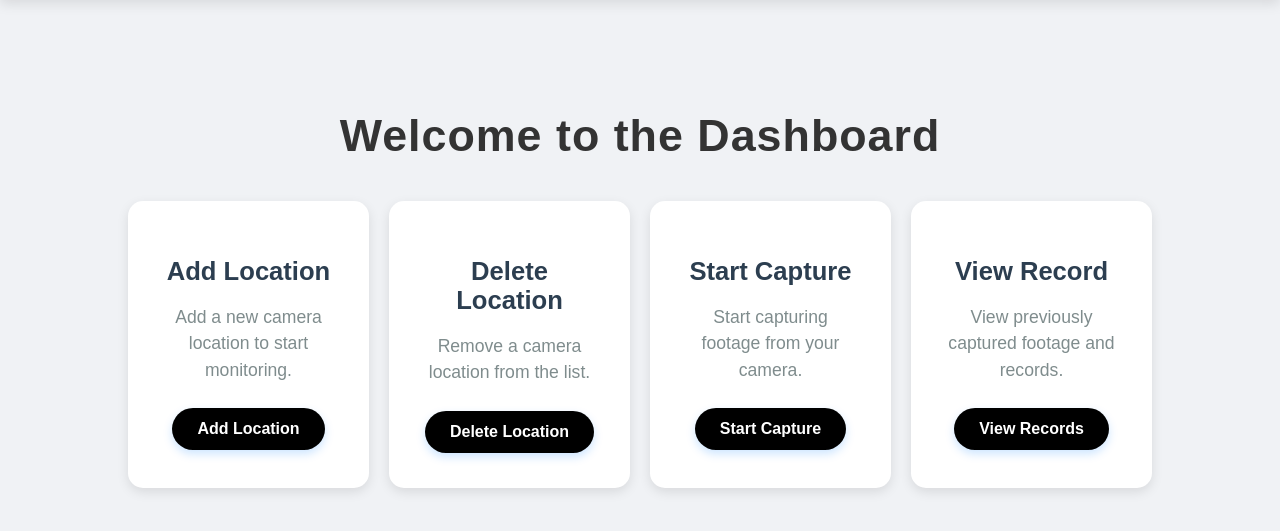
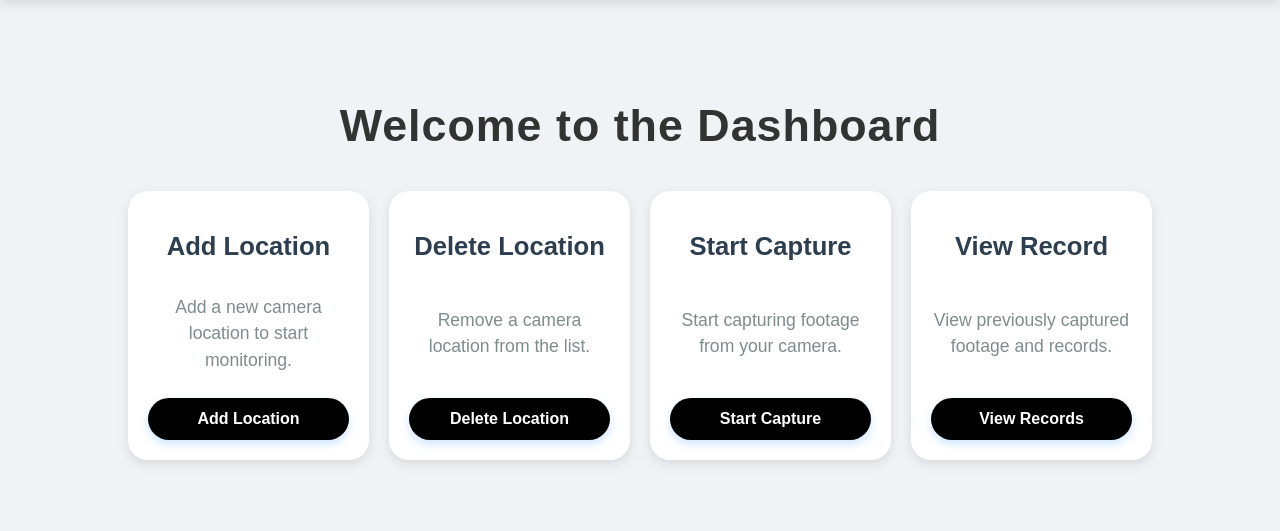
Before and after one commit to Raza-Baqir/FYP-Smart-Underage-Driver-Detector, a Flask app: page /dashboard in a window 1280 px wide. Shown: the part 146-677 px from the top of the page. Run offline with Flask 3, Linux system fonts and the light colour scheme; the visitor is signed in with stand-in values (Sample User, id 1); tables that the repository leaves empty hold one stand-in row (values such as "Sample post").

Commit message:
dashboard changes

```diff
--- a/app.py
+++ b/app.py
@@ -13,7 +13,7 @@ app = Flask(__name__)
 
 app.permanent_session_lifetime = timedelta(minutes=30)
 
-app.secret_key = 'Secret_key'
+app.secret_key = 'SECRET_KEY'
 
 # Database configuration
 app.config['SQLALCHEMY_DATABASE_URI'] = 'mysql+mysqlconnector://razabaqir:raza@localhost/smart_underage_driver_detector'
@@ -71,6 +71,7 @@ def internal_server_error(e):
 # Login route
 @app.route('/login', methods=['GET', 'POST'])
 def login():
+
     if request.method == 'POST':
         email = request.form.get('email').strip()
         password = request.form.get('password')
--- a/static/css/dashboard.css
+++ b/static/css/dashboard.css
@@ -14,7 +14,7 @@ header {
     padding: 1px 50px;
     background-color: #ffffff;
     box-shadow: 0px 4px 12px rgba(0, 0, 0, 0.1);
-    margin-bottom: 40px;
+    margin-bottom: 30px;
     position: sticky;
     top: 0;
     z-index: 1000;
@@ -100,23 +100,35 @@ h1 {
 /* Card container */
 .card-container {
     display: flex;
-    justify-content: space-around;
+    justify-content: space-evenly; /* Space buttons evenly */
     flex-wrap: wrap;
     gap: 20px;
 }
 
+
 /* Card styling */
 .card {
     background-color: #ffffff;
-    padding: 35px;
-    border-radius: 15px;
+    padding: 20px;
+    border-radius: 20px;
     box-shadow: 0px 4px 12px rgba(0, 0, 0, 0.1);
-    width: 280px;
+    width: 250px;
     text-align: center;
     transition: transform 0.3s ease, box-shadow 0.3s ease;
     flex: 1;
-    margin-bottom: 20px;
+    margin-bottom: 10px;
+    min-height: 200px; /* Ensures consistent height for all cards */
+    display: flex;
+    flex-direction: column;
+    justify-content: space-between;
 }
+
+.card {
+    display: flex;
+    flex-direction: column; /* Stack the content vertically */
+    justify-content: space-between; /* Evenly space out the content */
+}
+
 
 .card:hover {
     transform: translateY(-10px);
```
